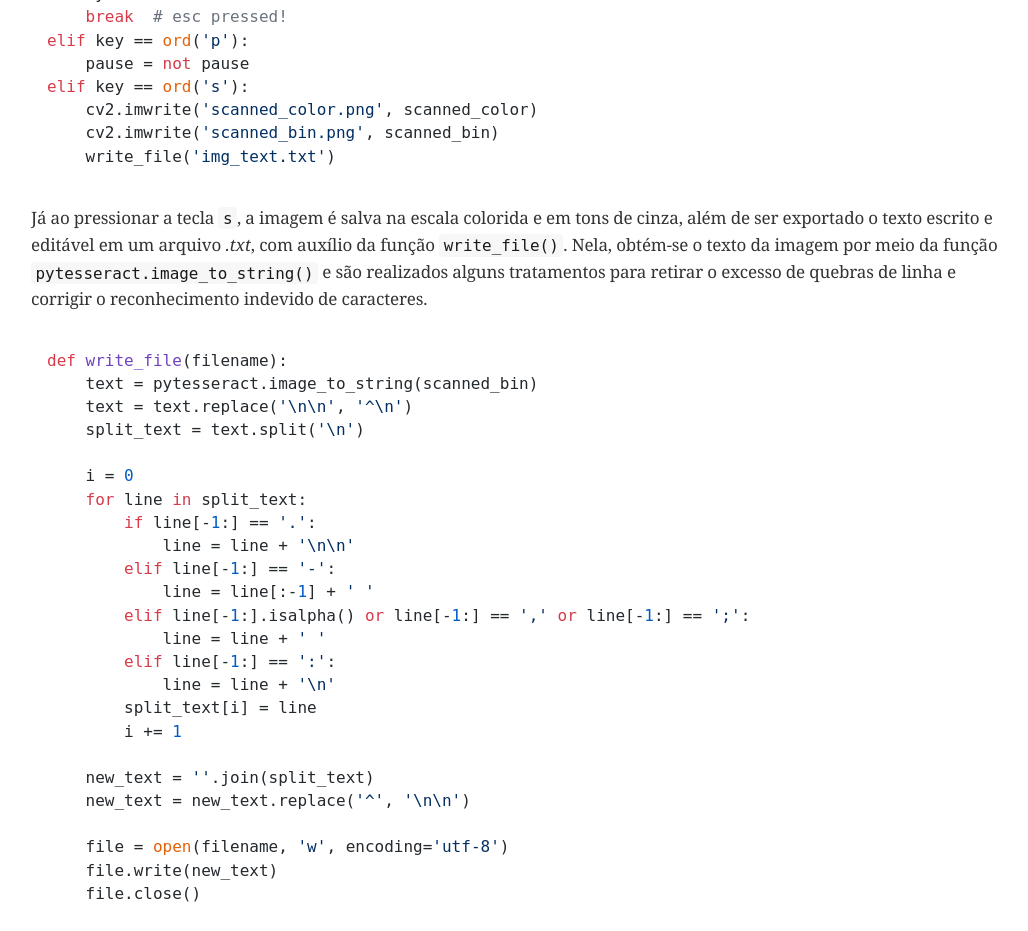
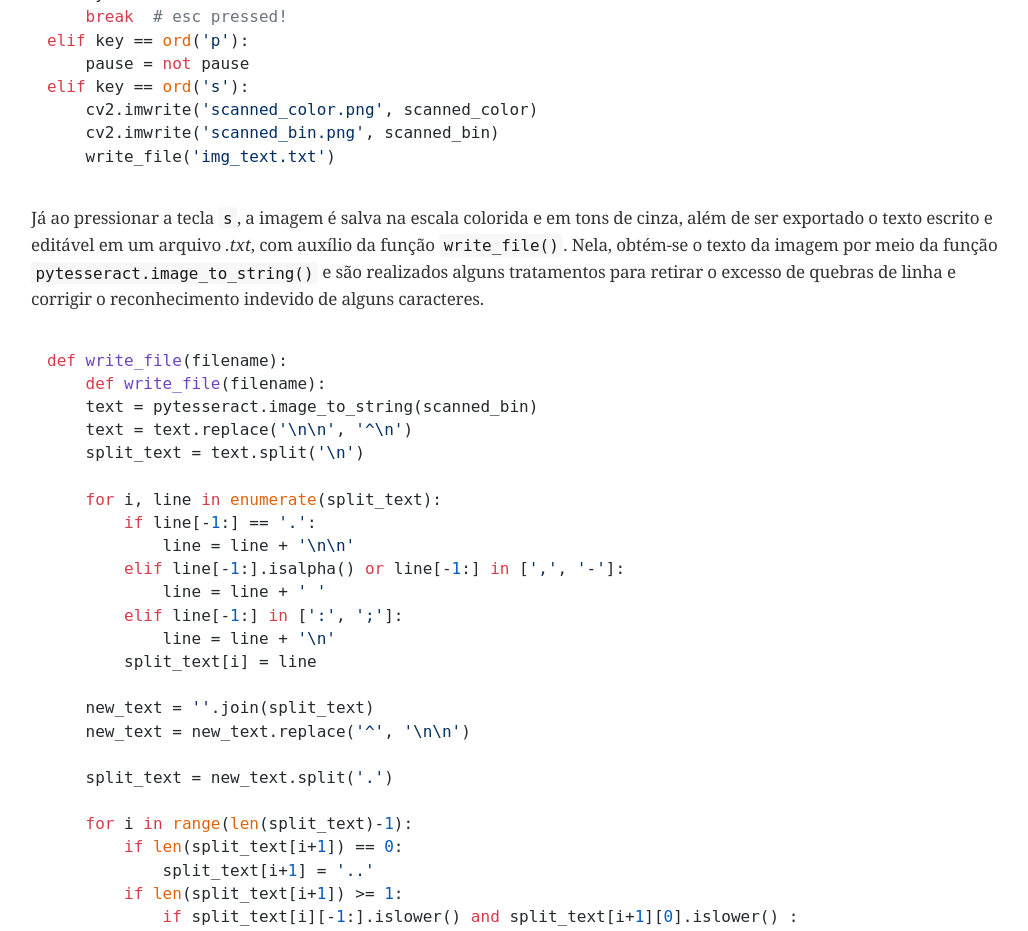
Before and after one commit to brunaeloisa/brunaeloisa.github.io, a Jekyll site: the page scanner.html, which Jekyll copies as it is, in a window 1280 px wide and 1400 px high, scrolled down 8427 px. Shown: the top 931 px of the window, without its empty margins (124-1152 px from the left). Built offline with Jekyll 4.4.1, drawn with Linux system fonts in a browser that asks for light colours; nearby versions of some CDN libraries; some web fonts are replaced; formulas are drawn with MathJax 3; some of the changed text lies outside the part shown.

Commit message:
Add files via upload

```diff
--- a/scanner.html
+++ b/scanner.html
@@ -683,49 +683,62 @@ elif key == ord('s'):
 </div>
 </div>
 <div class="paragraph data-line-203">
-<p>Já ao pressionar a tecla <code>s</code>, a imagem é salva na escala colorida e em tons de cinza, além de ser exportado o texto escrito e editável em um arquivo <em>.txt</em>, com auxílio da função <code>write_file()</code>. Nela, obtém-se o texto da imagem por meio da função <code>pytesseract.image_to_string()</code> e são realizados alguns tratamentos para retirar o excesso de quebras de linha e corrigir o reconhecimento indevido de caracteres.</p>
+<p>Já ao pressionar a tecla <code>s</code>, a imagem é salva na escala colorida e em tons de cinza, além de ser exportado o texto escrito e editável em um arquivo <em>.txt</em>, com auxílio da função <code>write_file()</code>. Nela, obtém-se o texto da imagem por meio da função <code>pytesseract.image_to_string()</code> e são realizados alguns tratamentos para retirar o excesso de quebras de linha e corrigir o reconhecimento indevido de alguns caracteres.</p>
 </div>
 <div class="listingblock data-line-206">
 <div class="content">
 <pre class="highlightjs highlight"><code class="language-python hljs" data-lang="python">def write_file(filename):
+    def write_file(filename):
     text = pytesseract.image_to_string(scanned_bin)
     text = text.replace('\n\n', '^\n')
     split_text = text.split('\n')
 
-    i = 0
-    for line in split_text:
+    for i, line in enumerate(split_text):
         if line[-1:] == '.':
             line = line + '\n\n'
-        elif line[-1:] == '-':
-            line = line[:-1] + ' '
-        elif line[-1:].isalpha() or line[-1:] == ',' or line[-1:] == ';':
+        elif line[-1:].isalpha() or line[-1:] in [',', '-']:
             line = line + ' '
-        elif line[-1:] == ':':
+        elif line[-1:] in [':', ';']:
             line = line + '\n'
         split_text[i] = line
-        i += 1
 
     new_text = ''.join(split_text)
     new_text = new_text.replace('^', '\n\n')
+
+    split_text = new_text.split('.')
+
+    for i in range(len(split_text)-1):
+        if len(split_text[i+1]) == 0:
+            split_text[i+1] = '..'
+        if len(split_text[i+1]) &gt;= 1:
+            if split_text[i][-1:].islower() and split_text[i+1][0].islower() :
+                split_text[i] = split_text[i] + ' '
+            elif split_text[i][-1:].isnumeric() and split_text[i+1][0].isnumeric():
+                split_text[i] = split_text[i] + '.'
+        if len(split_text[i+1]) &gt;= 2:
+            if (split_text[i+1][0] == ' ' and split_text[i+1][1].isupper()) or split_text[i+1][:1] == '\n':
+                split_text[i] = split_text[i] + '.'
+
+    new_text = ''.join(split_text)
 
     file = open(filename, 'w', encoding='utf-8')
     file.write(new_text)
     file.close()</code></pre>
 </div>
 </div>
-<div class="paragraph data-line-233">
+<div class="paragraph data-line-246">
 <p>O resultado do texto teste extraído para um arquivo editável pode ser acessado em: <a href="https://raw.githubusercontent.com/brunaeloisa/brunaeloisa.github.io/main/imagens/projeto/img_text.txt" data-href="https://raw.githubusercontent.com/brunaeloisa/brunaeloisa.github.io/main/imagens/projeto/img_text.txt">img_text.txt</a>.</p>
 </div>
-<div class="paragraph data-line-235">
+<div class="paragraph data-line-248">
 <p>Visualizamos a seguir a captura de texto atráves de uma câmera em tempo real:</p>
 </div>
-<div class="imageblock data-line-238">
+<div class="imageblock data-line-251">
 <div class="content">
 <img src="https://github.com/brunaeloisa/brunaeloisa.github.io/blob/main/imagens/resultados/teste_scanner.gif?raw=true" alt="teste scanner">
 </div>
 <div class="title">Figure 6. Implementação do Scanner Inteligente em câmera</div>
 </div>
-<div class="paragraph data-line-240">
+<div class="paragraph data-line-253">
 <p>O código completo referente a este projeto pode ser encontrado em: <a href="https://raw.githubusercontent.com/brunaeloisa/brunaeloisa.github.io/main/codigos/scanner.py" data-href="https://raw.githubusercontent.com/brunaeloisa/brunaeloisa.github.io/main/codigos/scanner.py">scanner.py</a>.</p>
 </div>
 </div>
```
Also changed, not shown: other parts of scanner.html (+1 -1 lines).
